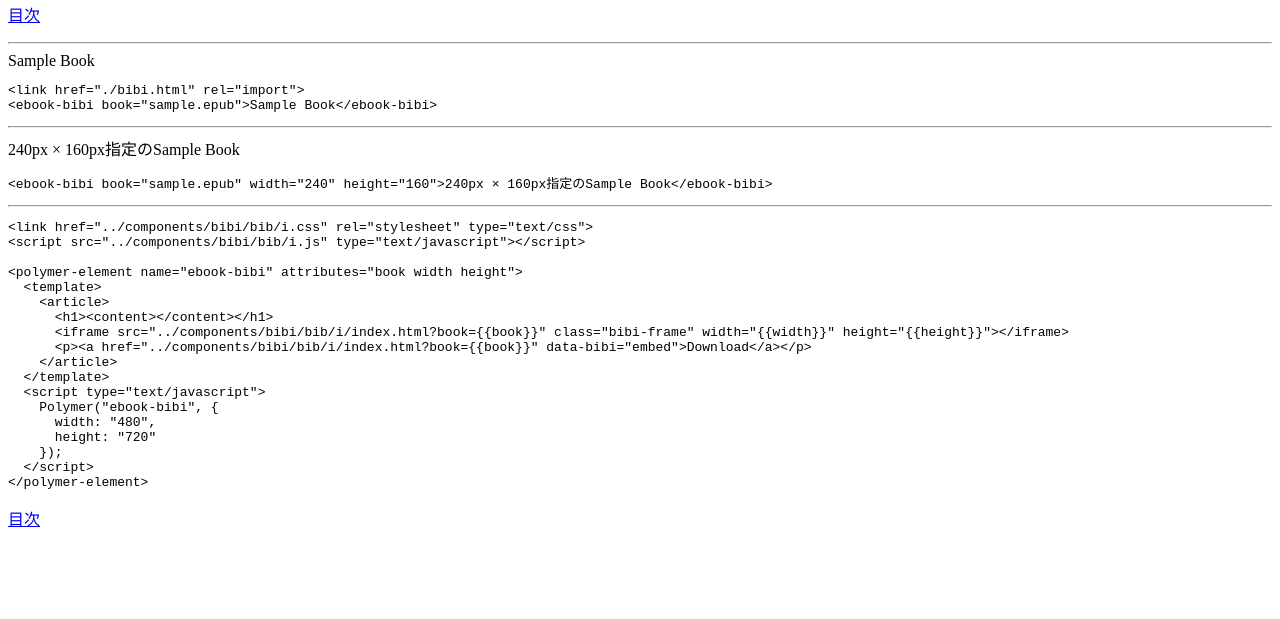
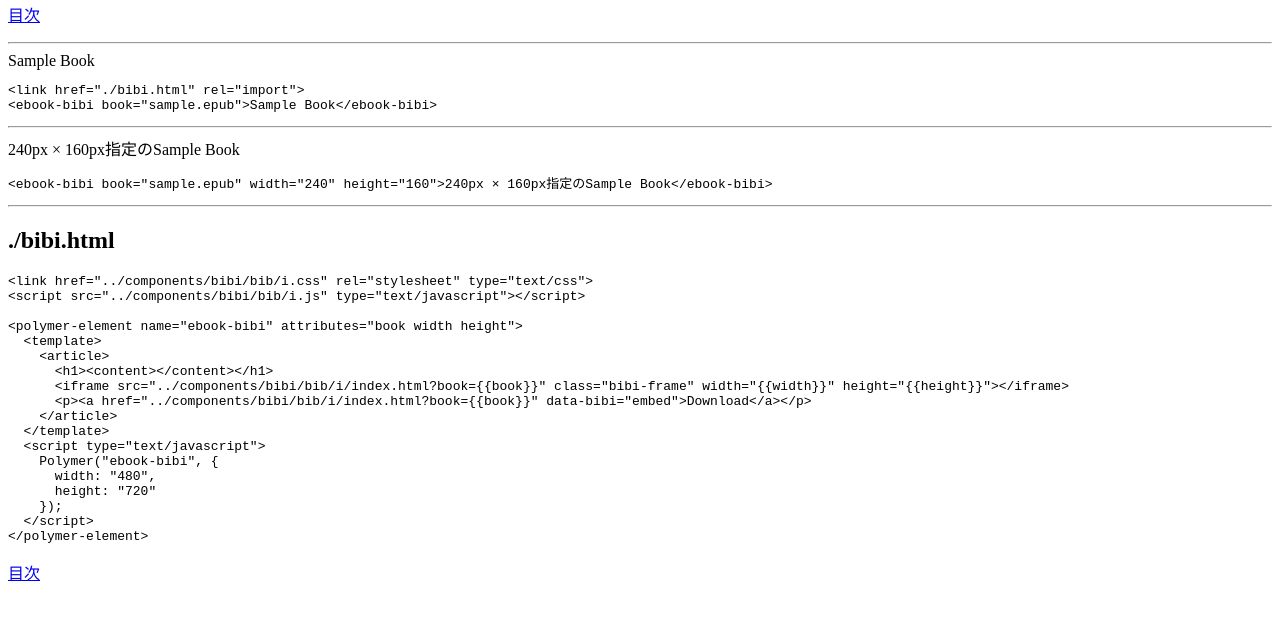
Before and after one commit to KitaitiMakoto/sinap-engineer-meeting-20140203-polymer, a website: page demo/bibi/index.html in a window 1280 px wide. Shown: the part 87-706 px from the top of the page. Drawn offline with Linux system fonts and the light colour scheme.

Commit message:
Add title to bibi.html

```diff
--- a/demo/bibi/index.html
+++ b/demo/bibi/index.html
@@ -29,6 +29,8 @@
 
 <hr>
 
+<h2>./bibi.html</h2>
+
 <pre class="prettyprint">
 &lt;link href="../components/bibi/bib/i.css" rel="stylesheet" type="text/css"&gt;
 &lt;script src="../components/bibi/bib/i.js" type="text/javascript"&gt;&lt;/script&gt;
```
